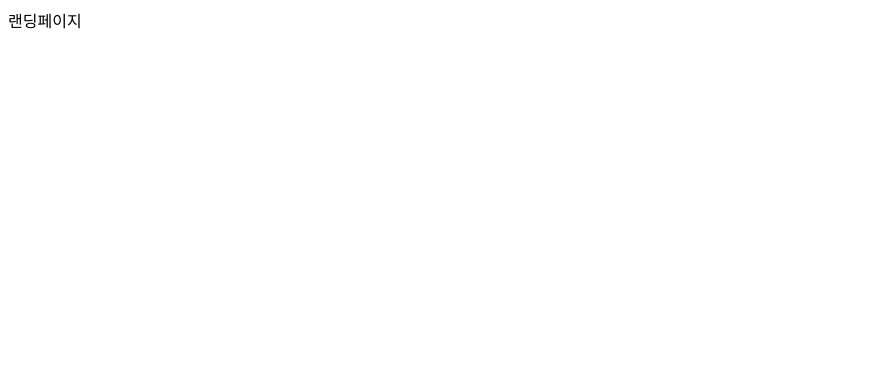
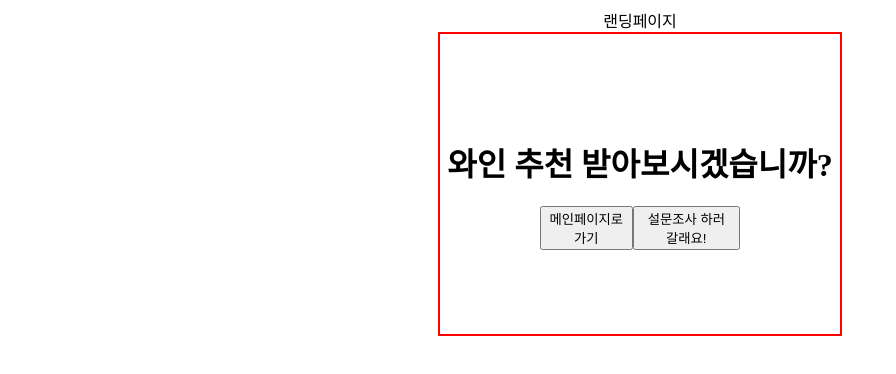
Before and after one commit to codestates/whywine-client, a React (Create React App) app: page / in a window 1280 px wide. Shown: the top 374 px of the page, without its empty margins (0-896 px from the left). Built offline with nearby package versions, Linux system fonts and the light colour scheme.

Commit message:
기능 설문조사 모달 기능구현/ #41

```diff
--- a/src/components/organisms/surveyModal.tsx
+++ b/src/components/organisms/surveyModal.tsx
@@ -1,8 +1,29 @@
 import * as React from "react";
-import goToMainBtn from "../atoms/Buttons/goToMainBtn";
-import goToSurveyBtn from "../atoms/Buttons/gotoSurveyBtn";
+import GoToMainBtn from "../atoms/Buttons/goToMainBtn";
+import GoToSurveyBtn from "../atoms/Buttons/goToSurveyBtn";
 
 const SurveyModal: React.FC = () => {
   const [isOpen, setIsipen] = React.useState<Boolean>(false);
-  return <div className="SurveyModal"></div>;
+
+  React.useEffect(() => {
+    setTimeout(() => {
+      setIsipen(true);
+    }, 3000);
+  }, []);
+
+  return (
+    <div>
+      {isOpen ? (
+        <div className="SurveyModal">
+          <h1>와인 추천 받아보시겠습니까?</h1>
+          <div className="SurveyModalBtn">
+            <GoToMainBtn />
+            <GoToSurveyBtn />
+          </div>
+        </div>
+      ) : null}
+    </div>
+  );
 };
+
+export default SurveyModal;
--- a/src/components/templates/Landing.tsx
+++ b/src/components/templates/Landing.tsx
@@ -1,7 +1,13 @@
 import * as React from "react";
+import SurveyModal from "../organisms/surveyModal";
 
 const Landing: React.FC = () => {
-  return <div>랜딩페이지</div>;
+  return (
+    <div className="landingPage">
+      랜딩페이지
+      <SurveyModal />
+    </div>
+  );
 };
 
 export default Landing;
--- /dev/null
+++ b/src/index.css
@@ -0,0 +1,24 @@
+root {
+  margin: 0;
+  padding: 0;
+}
+.SurveyModal {
+  display: flex;
+  flex-direction: column;
+  align-items: center;
+  justify-content: center;
+  border: 2px solid red;
+  width: 400px;
+  height: 300px;
+}
+.landingPage {
+  user-select: auto;
+  display: flex;
+  flex-direction: column;
+  align-items: center;
+  align-content: center;
+}
+.SurveyModalBtn {
+  display: flex;
+  width: 200px;
+}
--- a/src/index.tsx
+++ b/src/index.tsx
@@ -1,6 +1,7 @@
 import React from "react";
 import ReactDOM from "react-dom";
 import App from "./router/App";
+import "./index.css";
 
 ReactDOM.render(
   <React.StrictMode>
```
Also changed, not shown: tsconfig.json (+9 -3 lines).
